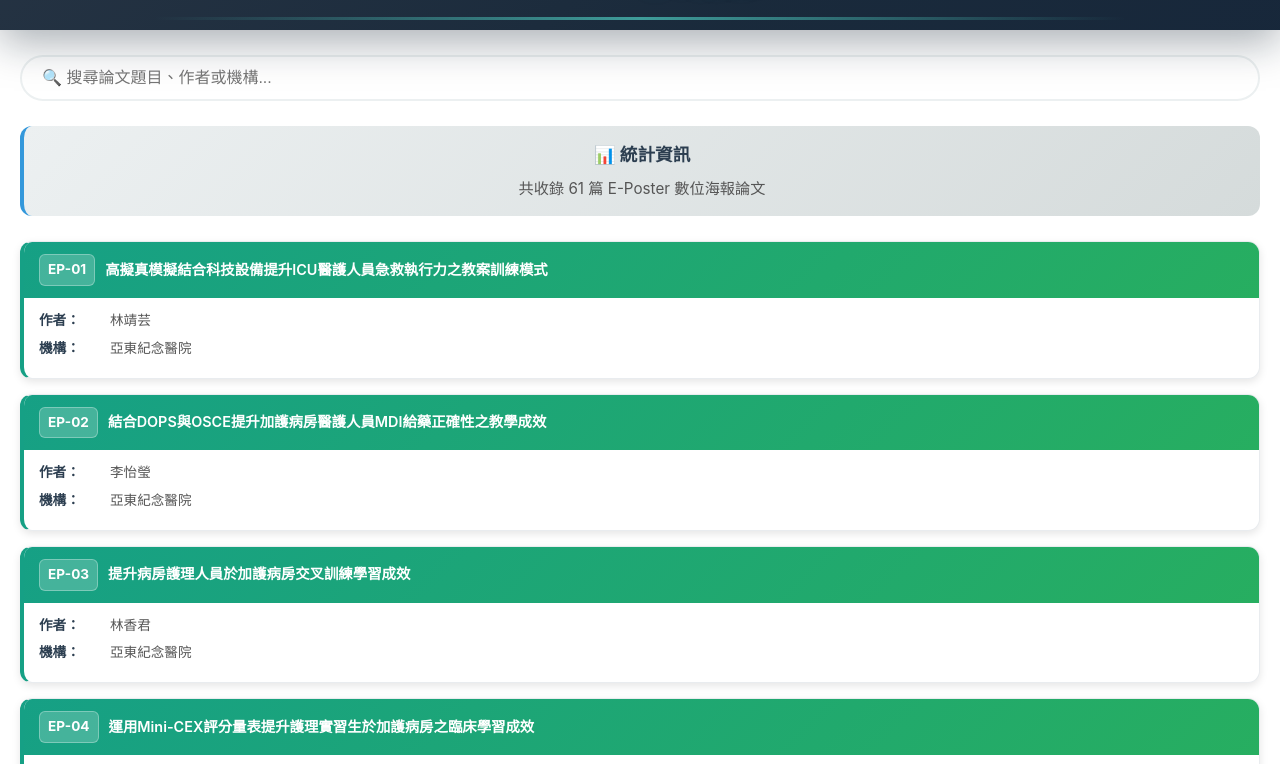
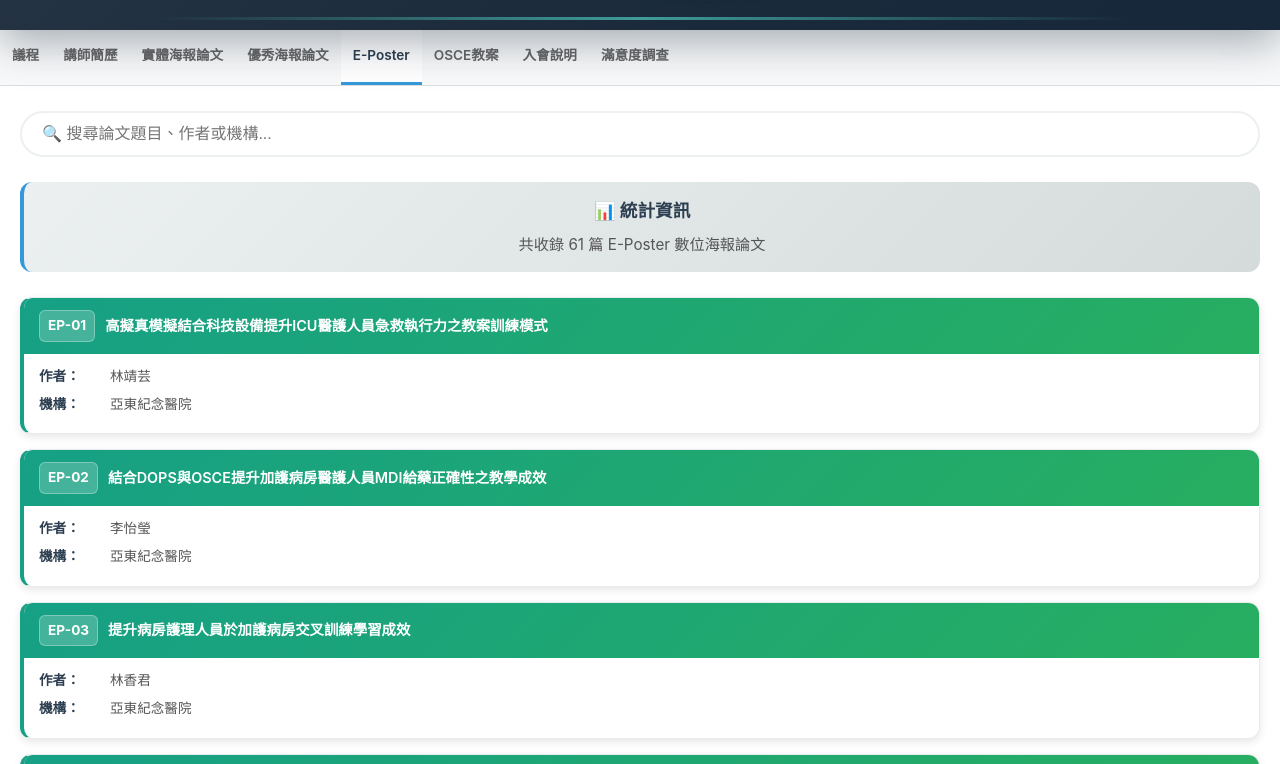
Before and after one commit to ling3567/2025annualconference, a plain HTML site: page eposters.html in a window 1280 px wide. Shown: the part 234-998 px from the top of the page. Drawn offline with Linux system fonts and the light colour scheme.

Commit message:
Add tab navigation to E-Poster page

```diff
--- a/eposters.html
+++ b/eposters.html
@@ -121,6 +121,46 @@
             bottom: 0;
             height: 2px;
             background: linear-gradient(90deg, rgba(79, 209, 197, 0.2), rgba(79, 209, 197, 0.8), rgba(99, 179, 237, 0.2));
+        }
+
+        .tabs {
+            display: flex;
+            background: #f8f9fa;
+            border-bottom: 1px solid #ddd;
+            overflow-x: auto;
+            -webkit-overflow-scrolling: touch;
+        }
+
+        .tab {
+            display: inline-flex;
+            align-items: center;
+            justify-content: center;
+            padding: 15px 12px;
+            font-size: 0.85rem;
+            font-weight: 600;
+            color: #666;
+            text-decoration: none;
+            border-bottom: 3px solid transparent;
+            white-space: nowrap;
+            transition: all 0.3s ease;
+            flex-shrink: 0;
+        }
+
+        .tab:hover,
+        .tab:focus {
+            color: #2c3e50;
+            background: rgba(52, 152, 219, 0.08);
+        }
+
+        .tab:focus-visible {
+            outline: 2px solid #3498db;
+            outline-offset: 2px;
+        }
+
+        .tab.active {
+            color: #2c3e50;
+            border-bottom-color: #3498db;
+            background: white;
         }
 
         .page-title-wrapper {
@@ -369,6 +409,15 @@
                 max-width: 480px;
             }
 
+            .tabs {
+                flex-wrap: nowrap;
+            }
+
+            .tab {
+                padding: 12px 10px;
+                font-size: 0.8rem;
+            }
+
             .header-back {
                 font-size: 0.9rem;
                 padding: 9px 14px;
@@ -468,6 +517,11 @@
             .value {
                 font-size: 0.75rem;
             }
+
+            .tab {
+                padding: 10px 8px;
+                font-size: 0.75rem;
+            }
         }
 
         .highlight {
@@ -487,7 +541,19 @@
             </div>
         </div>
 
-        <main class="content main-content">
+        <main class="main-content">
+            <nav class="tabs" aria-label="頁籤導覽">
+                <a class="tab" href="index.html#schedule">議程</a>
+                <a class="tab" href="index.html#speakers">講師簡歷</a>
+                <a class="tab" href="index.html#posters">實體海報論文</a>
+                <a class="tab" href="posters02.html">優秀海報論文</a>
+                <a class="tab active" href="eposters.html" aria-current="page">E-Poster</a>
+                <a class="tab" href="osce.html">OSCE教案</a>
+                <a class="tab" href="https://sub.chimei.org.tw/TSMCSD/index.php/vip/vip01" target="_blank" rel="noopener">入會說明</a>
+                <a class="tab" href="index.html#survey">滿意度調查</a>
+            </nav>
+
+            <div class="content">
                 <input type="text" class="search-box" placeholder="🔍 搜尋論文題目、作者或機構..." id="searchInput">
 
                 <div class="stats-section">
@@ -497,6 +563,7 @@
 
                 <div class="eposters-grid" id="epostersGrid">
                     <!-- E-Poster 卡片將由 JavaScript 動態生成 -->
+                </div>
             </div>
         </main>
 
```
Lines whose indentation alone changed are shown as unchanged.
